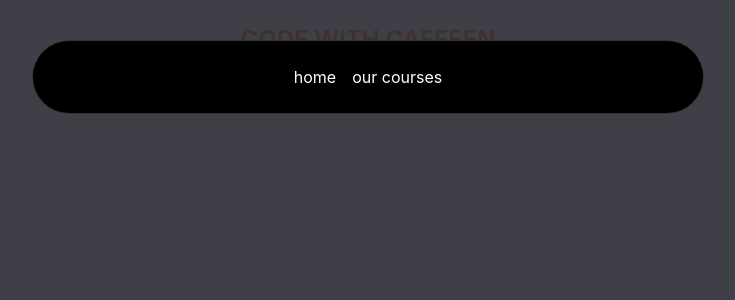
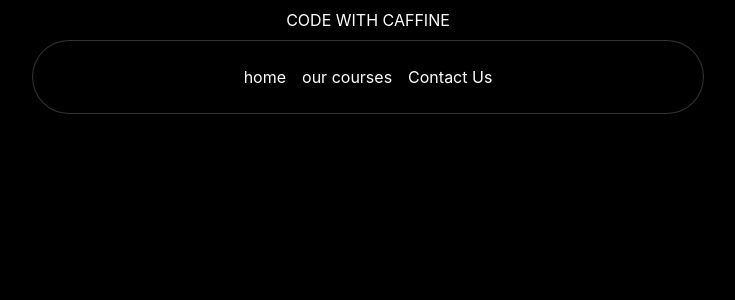
Before and after one commit to Lakhya2503/NextJS, a Next.js app in the folder music-app/: page / in a window 1280 px wide. Shown: the top 300 px of the page, without its empty margins (272-1007 px from the left). Built offline with nearby package versions, Linux system fonts and the light colour scheme.

Commit message:
feat: enhance layout with Navbar and HeroSection, update page structure

```diff
--- a/music-app/src/app/layout.tsx
+++ b/music-app/src/app/layout.tsx
@@ -19,8 +19,10 @@ export default function RootLayout({
       lang="en"
       className="max-h-fit min-h-screen p-2 dark"
     >
-      <body className="min-h-full flex flex-col dark:text-white dark:bg-zinc-700 bg-white">
+      <body className="min-h-full flex flex-col dark:text-white dark:bg-black bg-white">
+        <div className="relative w-full flex items-center justify-center">
         <Navbar/>
+        </div>
         {children}
         </body>
     </html>
--- a/music-app/src/app/page.tsx
+++ b/music-app/src/app/page.tsx
@@ -1,8 +1,8 @@
 
 export default function Home() {
   return (
-    <h1 className="text-2xl font-semibold text-[#40312F] text-center mt-4">
-        CODE WITH CAFFEEN
-    </h1>
+      <main className="min-h-screen bg-black/[0.96] antialiased bg-grid-white/[0.02]">
+        <h2 className="text-center " >CODE WITH CAFFINE</h2>
+      </main>
   );
 }
--- /dev/null
+++ b/music-app/src/components/HeroSection.tsx
@@ -0,0 +1,9 @@
+import React from 'react'
+
+const HeroSection = () => {
+  return (
+    <div>HeroSection</div>
+  )
+}
+
+export default HeroSection
--- a/music-app/src/components/Navbar.tsx
+++ b/music-app/src/components/Navbar.tsx
@@ -1,26 +1,37 @@
-'use client';
+"use client";
 import React, { useState } from "react";
 import { FloatingNav, HoveredLink, Menu, MenuItem } from "./ui/navbar-menu";
-import { cn} from "@/utils/cn";
+import { cn } from "@/utils/cn";
 import Link from "next/link";
 
-
-export default function Navbar({className} : {className : string}) {
-  const [ active, setActive] = useState<string | null>(null);
+export default function Navbar({ className }: { className: string }) {
+  const [active, setActive] = useState<string | null>(null);
   return (
     <div className={cn("fixed top-10 inset-x-0 max-w-2xl mx-auto z-50 ")}>
       <Menu setActive={setActive}>
         <Link href={"/"}>
-              <MenuItem setActive={setActive} active={active} item="home"></MenuItem>
+          <MenuItem
+            setActive={setActive}
+            active={active}
+            item="home"
+          ></MenuItem>
         </Link>
         <MenuItem setActive={setActive} active={active} item="our courses">
           <div className="flex flex-col space-y-4 text-sm dark:bg-black dark:text-white">
-                      <HoveredLink href="/courses" >
-                          all Courses
-                      </HoveredLink>
+            <HoveredLink href="/courses">all Courses</HoveredLink>
+            <HoveredLink href="/courses">Basic Music Theory</HoveredLink>
+            <HoveredLink href="/courses">SongWritting</HoveredLink>
+            <HoveredLink href="/courses">Music production</HoveredLink>
           </div>
         </MenuItem>
+        <Link href={"/contact"}>
+          <MenuItem
+            setActive={setActive}
+            active={active}
+            item="Contact Us"
+          ></MenuItem>
+        </Link>
       </Menu>
     </div>
-  )
+  );
 }
--- a/music-app/src/components/ui/navbar-menu.tsx
+++ b/music-app/src/components/ui/navbar-menu.tsx
@@ -38,7 +38,7 @@ export const MenuItem = ({
           animate={{ opacity: 1, scale: 1, y: 0 }}
           transition={transition}
         >
-          {active === item && (
+          {active === item && children && (
             <div className="absolute top-[calc(100%_+_1.2rem)] left-1/2 transform -translate-x-1/2 pt-4">
               <motion.div
                 transition={transition}
--- a/music-app/tailwind.config.ts
+++ b/music-app/tailwind.config.ts
@@ -6,7 +6,7 @@ const config : Config = {
     './src/components/**/*.{js,ts,jsx,tsx,mdx}',
     './src/app/**/*.{js,ts,jsx,tsx,mdx}',
   ],
-  darkMode : "class",
+  darkMode : 'class',
   theme: {
     extend: {
       backgroundImage: {
```
Lines whose indentation alone changed are shown as unchanged.
